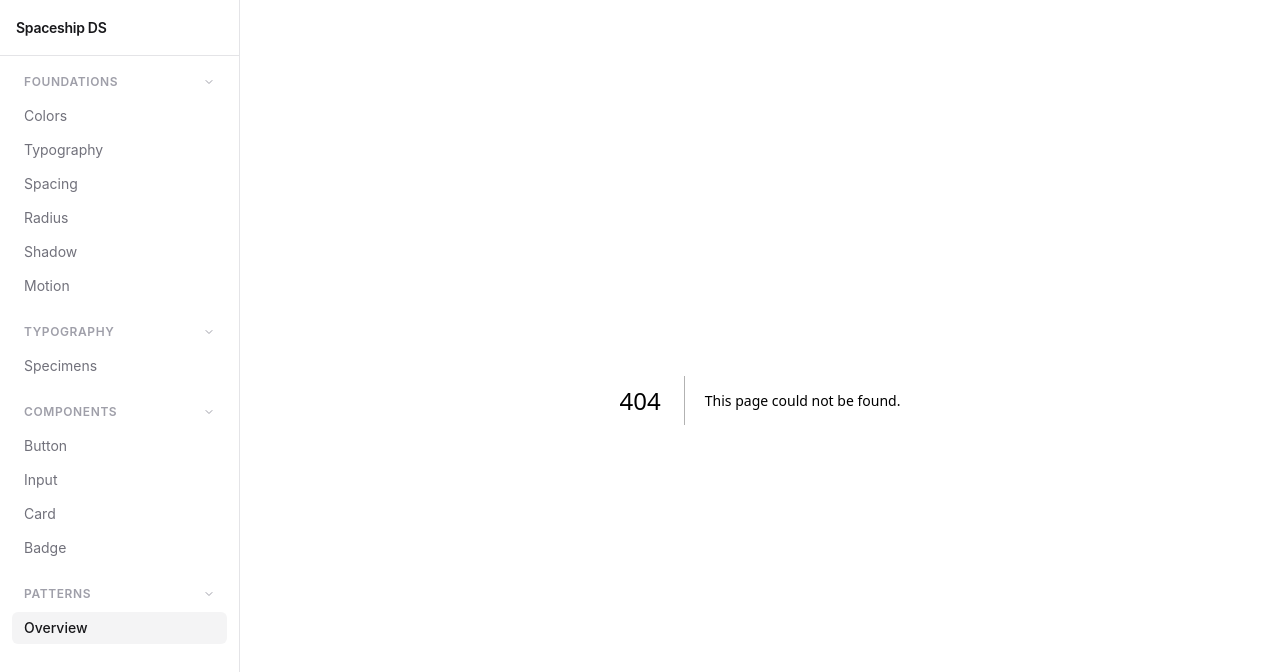
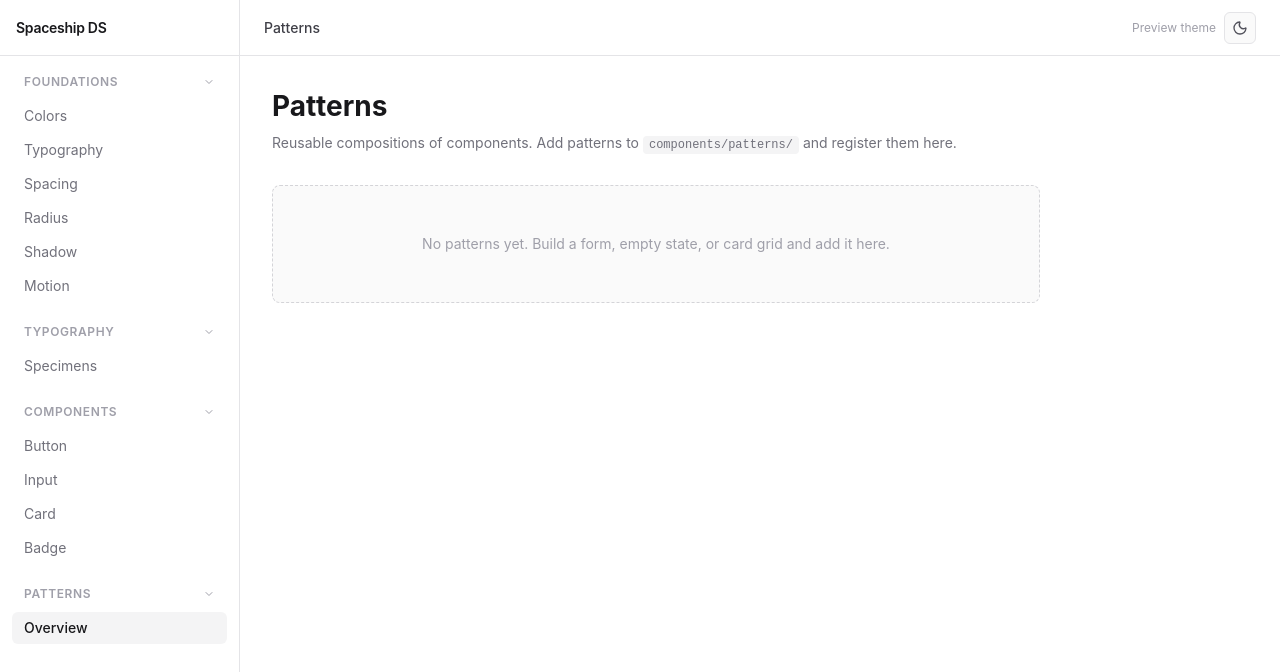
Before and after one commit to KevinAlvarez7/spaceship-design-system, a Next.js app: page /patterns in a window 1280 px wide. Before the commit this address had no page. Shown: the top 672 px of the page. Built offline with nearby package versions, Linux system fonts and the light colour scheme.

Commit message:
feat: complete design system viewer scaffold — all routes, DS components, viewer chrome

```diff
--- /dev/null
+++ b/app/patterns/page.tsx
@@ -0,0 +1,22 @@
+import { Topbar } from '@/components/viewer/Topbar';
+
+export default function PatternsPage() {
+  return (
+    <div className="flex flex-1 flex-col overflow-hidden">
+      <Topbar title="Patterns" />
+      <main className="flex-1 overflow-y-auto p-8">
+        <div className="max-w-3xl">
+          <h1 className="text-2xl font-bold text-zinc-900">Patterns</h1>
+          <p className="mt-2 text-sm text-zinc-500">
+            Reusable compositions of components. Add patterns to{' '}
+            <code className="rounded bg-zinc-100 px-1.5 py-0.5 font-mono text-xs">components/patterns/</code>
+            {' '}and register them here.
+          </p>
+          <div className="mt-8 rounded-lg border border-dashed border-zinc-300 bg-zinc-50 p-12 text-center">
+            <p className="text-sm text-zinc-400">No patterns yet. Build a form, empty state, or card grid and add it here.</p>
+          </div>
+        </div>
+      </main>
+    </div>
+  );
+}
--- /dev/null
+++ b/components/patterns/index.ts
@@ -0,0 +1,2 @@
+// Add pattern composition exports here as you build them.
+// Example: export { FormPattern } from './FormPattern';
```
